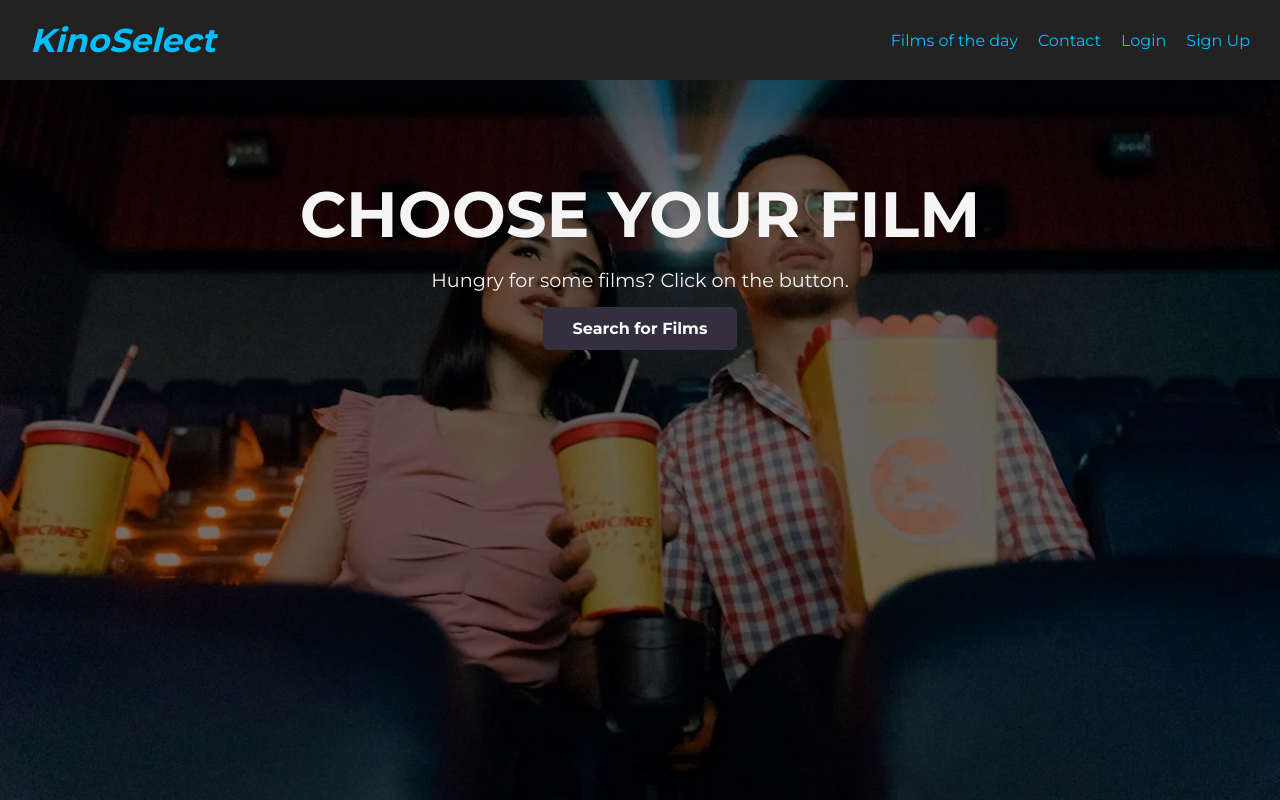
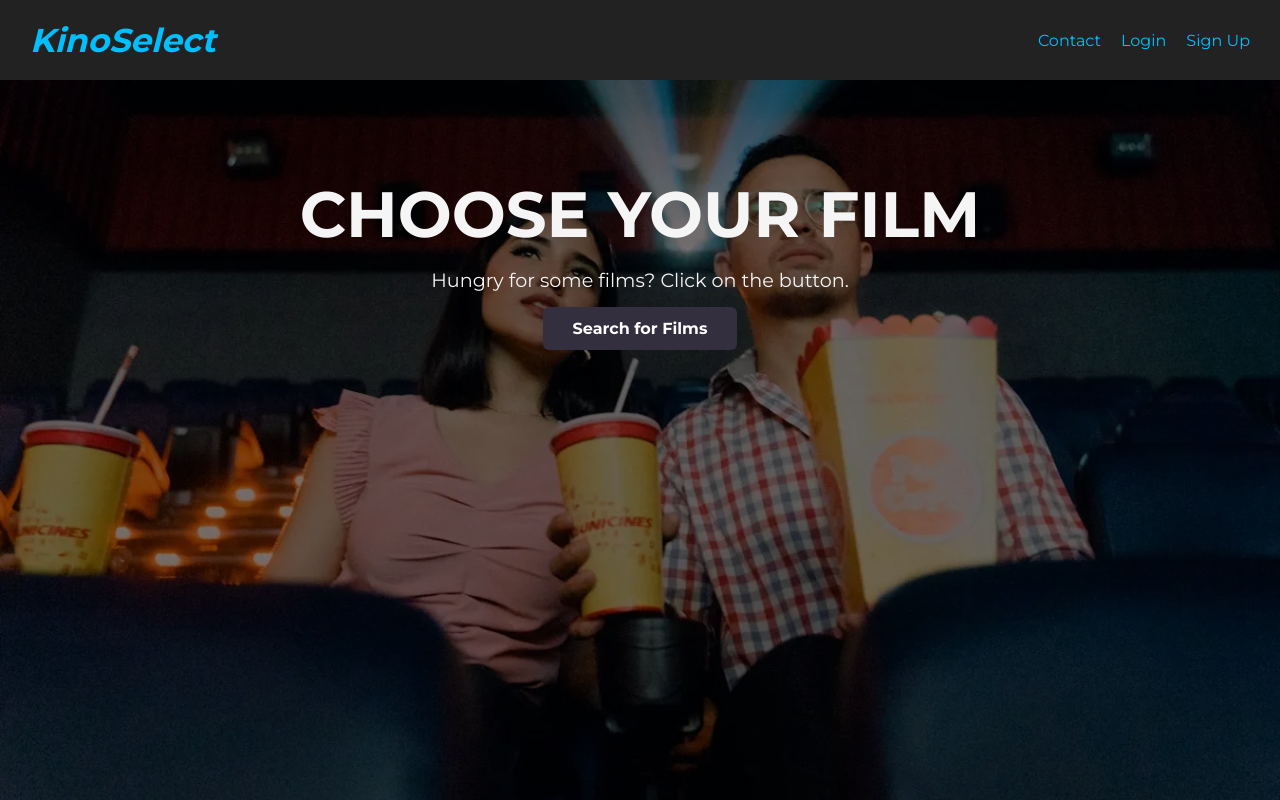
Before and after one commit to Fozi4/KinoSelect, a Flask app: page / in a window 1280 px wide. Run offline with Flask 3, Linux system fonts and the light colour scheme.

```diff
--- a/templates/index.html
+++ b/templates/index.html
@@ -18,7 +18,6 @@
       <nav class="navbar">
         <div class="kino-select">KinoSelect</div>
         <ul class="nav-links">
-          <li><a href="#films-of-the-day">Films of the day</a></li>
           <li><a href="{{url_for('contact')}}">Contact</a></li>
           {% if current_user.is_authenticated %}
           <span>Welcome, {{ current_user.fullname }}!</span>
```
Also changed, not shown: 4 other files.
